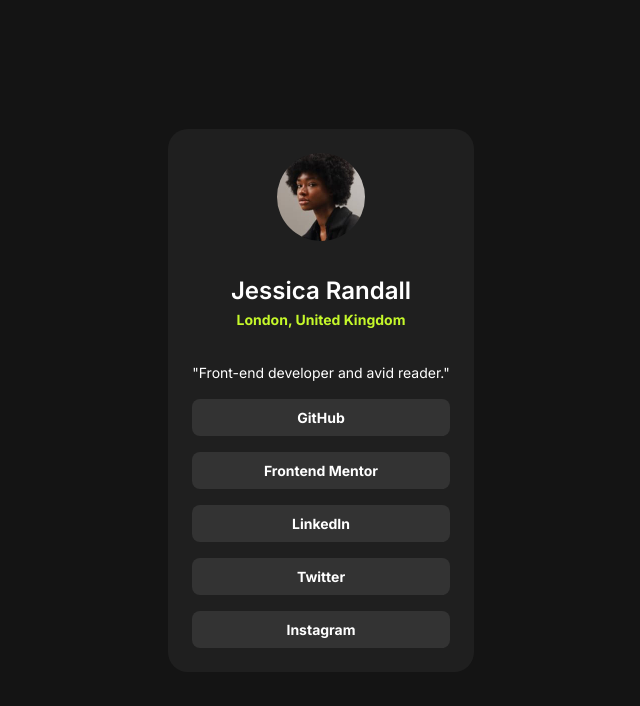
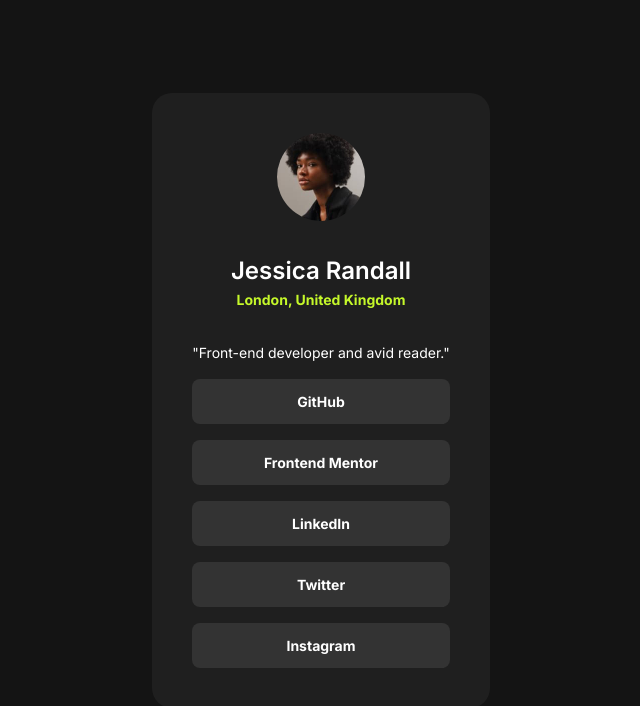
Before and after one commit to thetinyelephant85/FEmentor, a plain HTML site: page social-links-profile/index.html in a window 1280 px wide. Shown: the whole page, without its empty margins (319-959 px from the left). Drawn offline with Linux system fonts and the light colour scheme.

Commit message:
added responsive

```diff
--- a/social-links-profile/styles.css
+++ b/social-links-profile/styles.css
@@ -56,7 +56,7 @@
     font-weight: var(--w-bold);
     display: block;
     width: 100%;
-    padding: 8px 0;
+    padding: 12px 0;
     background-color: var(--neutral-grey);
     border-radius: 8px;
   }
@@ -93,7 +93,6 @@
   }
 
   main {
-    max-width: 375px;
     padding: 24px;
     background-color: var(--neutral-dark-grey);
     border-radius: 20px;
@@ -127,3 +126,9 @@
     flex-direction: column;
     gap: 16px;
   }
+
+@media only screen and (min-width: 768px) {
+    main {
+        padding: 40px;
+      }
+}
```
